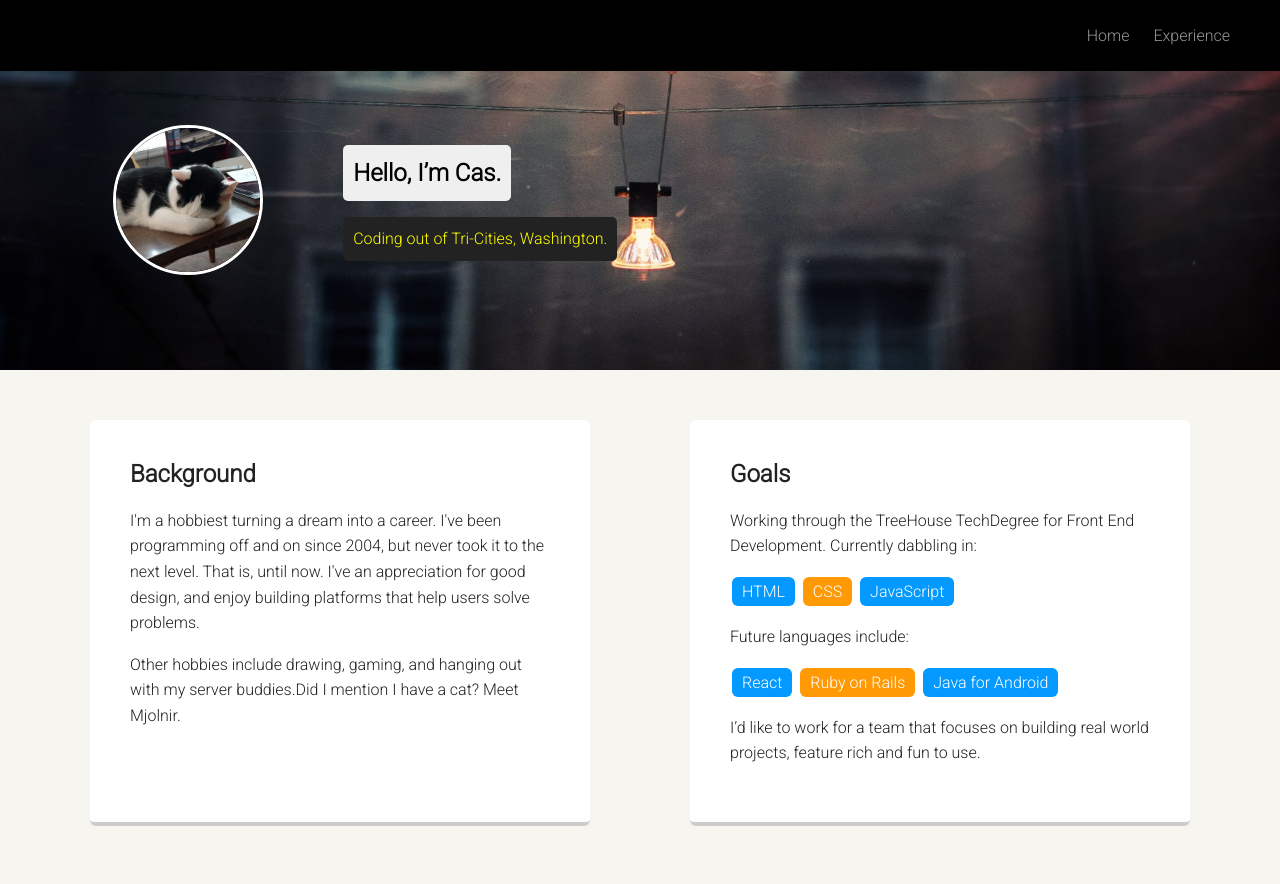
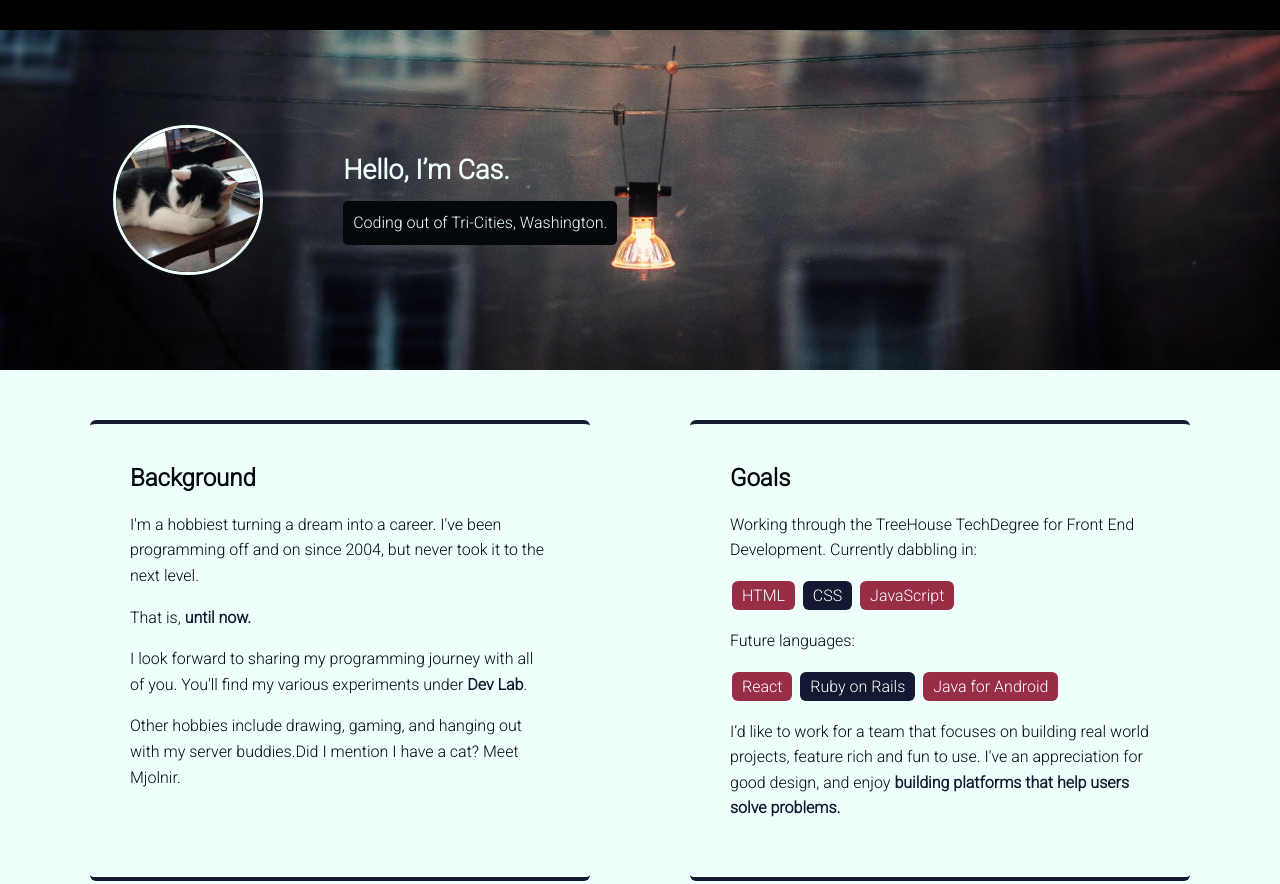
Before and after one commit to codecat-dev/codeCat-Dev, a plain HTML site: page index.html in a window 1280 px wide. Shown: the top 884 px of the page. Drawn offline with Linux system fonts and the light colour scheme.

Commit message:
Styling Changes
12.6.18
- updated to a new brand color scheme
- fixed some styling on the header and cards

```diff
--- a/index.html
+++ b/index.html
@@ -1,9 +1,8 @@
 <!doctype html>
 <html lang="en">
-
     <head>
       <meta charset="utf-8">
-        <title>Cas aka "codeCat_dev": a profile site</title>
+      <title>Whiskey Dev</title>
       <meta name="viewport" content="width=device-width, initial-scale=1.0">
       <link rel="stylesheet" href="styles.css">
       <link href="https://fonts.googleapis.com/css?family=Lato|Roboto:300" rel="stylesheet">
@@ -12,10 +11,10 @@
     <body>
 
         <div class="main-nav">
-            <ul class="nav">
+            <!--<ul class="nav">
               <li><a href="#">Home</a></li>
               <li><a href="#">Experience</a></li>
-            </ul>
+            </ul>-->
         </div>
 
         <header>
@@ -24,8 +23,8 @@
                   <img src="images/rsz_profilecat.jpg" alt="Photo of Mjolnir" class="profile-image">
                 </section>
                 <section class="header-content" id="helloWorld">
-                    <h1 class="tag name">Hello, I’m Cas.</h1>
-                    <p class="tag location">Coding out of Tri-Cities, Washington.</p>
+                  <h1 class="tag">Hello, I’m Cas.</h1>
+                  <p class="location">Coding out of Tri-Cities, Washington.</p>
                 </section>
             </div>
         </header>
@@ -33,7 +32,9 @@
         <main class="flex">
           <div class="card">
             <h2>Background</h2>
-                <p>I'm a hobbiest turning a dream into a career. I've been programming off and on since 2004, but never took it to the next level. That is, until now. I've an appreciation for good design, and enjoy building platforms that help users solve problems. </p>
+            <p>I'm a hobbiest turning a dream into a career. I've been programming off and on since 2004, but never took it to the next level.
+            <p>That is, <span class="emphasis">until now.</span></p>
+            <p>I look forward to sharing my programming journey with all of you. You'll find my various experiments under <span class="emphasis">Dev Lab</span>. </p>
             <p>Other hobbies include drawing, gaming, and hanging out with my server buddies.Did I mention I have a cat? Meet Mjolnir. </p>
           </div>
 
@@ -45,20 +46,19 @@
               <li>CSS</li>
               <li>JavaScript</li>
             </ul>
-                <p>Future languages include: </p>
+            <p>Future languages: </p>
             <ul class="skills">
               <li>React</li>
               <li>Ruby on Rails</li>
               <li>Java for Android</li>
             </ul>
-                <p>I’d like to work for a team that focuses on building real world projects, feature rich and fun to use.</p>
+            <p>I’d like to work for a team that focuses on building real world projects, feature rich and fun to use. I've an appreciation for good design, and enjoy <span class="emphasis">building platforms that help users solve problems.</span> </p>
           </div>
 
         </main>
-
         <footer>
           <ul>
-                <li><a href="https://twitter.com/codeCat_dev" class="social twitter">Twitter</a></li>
+            <li><a href="https://twitter.com/codeCat_dev  " class="social twitter">Twitter</a></li>
             <li><a href="https://github.com/codecat-dev" class="social github">Github</a></li>
           </ul>
           <p class="copyright">Copyright 2018, Cassandra</p>
--- a/styles.css
+++ b/styles.css
@@ -1,4 +1,6 @@
-/********************************************* GLOBAL STYLES****************/
+/* Global Layout Set-up */
+
+
 * {
     box-sizing: border-box;
 }
@@ -8,24 +10,30 @@ body {
     padding: 0;
     text-align: center;
     font-family: 'Roboto', sans-serif;
-    color: #222;
-    background: #f7f5f0;
+    color: #04080B;
+    background:  #EFFFFC;
 }
+
+
 /* Link Styles */
 
 a {
     text-decoration: none;
     color: #999;
 }
+
 a:hover {
     color: #6633ff;
 }
 
-.clearfix {
-    clear: both;
+.emphasis{
+
+    color: #131931;
+    font-weight: 600;
+
 }
 
-/********************************************* NAV CLASS STYLING ****************/
+/* Section Styles */
 
 .main-nav {
     width: 100%;
@@ -33,7 +41,7 @@ a:hover {
     min-height: 30px;
     padding: 10px;
     position: fixed;
-    text-align: right;;
+    text-align: right;
 }
 
 .nav {
@@ -46,7 +54,6 @@ a:hover {
     margin-right: auto;
     color: white;
 }
-
 .nav li {
     padding: 5px 10px 10px 10px;
     display: inline;
@@ -58,18 +65,17 @@ a:hover {
     color: white
 }
 
-/********************************************* HEADER STYLING ****************/
+/***************** HEADER STYLING ******************/
 
 header {
     background: url('images/rsz_lamp_unsplash_cropped.jpg') no-repeat top center ;
     background-size: cover;
-    overflow: hidden;
+    overflow: none;
     padding-top: 60px;
 }
 
-
-header h1{
-    margin: 0px;
+.header-content{
+    padding-left: 40px;
 }
 
 header {
@@ -81,12 +87,9 @@ header .profile-image {
     width: 150px;
     height: 150px;
     border-radius: 50%;
-    border: 3px solid white;
+    border: 3px solid #EFFFFC;
     transition: all .5s;
-}
 
-header .profile-image:hover {
-  transform: scale(1.2) rotate(5deg);
 }
 
 .flex-header {
@@ -97,47 +100,49 @@ header .profile-image:hover {
     max-width: 625px;
 }
 
-.header-content{
-    padding-left: 40px;
+#helloWorld{
+    margin-top: 90px;
 }
 
-.tag {
-    background-color: #efefef;
-    color: black;
-    padding: 10px;
-    border-radius: 5px;
+
+.tag, .location {
+    color: #EFFFFC;
     display: table;
 }
 
-.location {
-    background-color: #222;
-    color: yellow;
+.tag{
+    font-size: 27px;
+    margin-bottom: 10px;
 }
 
-
-#helloWorld{
-    margin-top: 85px;
+.location {
+    background-color: #04080B;
+    color: #EFFFFC;
+    border-radius: 5px;
+    padding: 10px;
+    margin: 0;
 }
 
+header h1{
+    margin: 0px;
+}
 
-/********************************************* CARD CLASS STYLING ****************/
 
 .card {
     margin: 30px;
     padding: 20px 40px 40px;
     max-width: 500px;
     text-align: left;
-    background: #fff;
-    border-bottom: 4px solid #ccc;
+    background: #EFFFFC;
+    border-top: 4px solid #131931;
+    border-bottom: 4px solid #131931;
     border-radius: 6px;
     transition: all .5s;
 }
 
 .card:hover {
-    border-color: #ff99ff;
+    border-color: #982E45;
 }
-
-/********************************************* SKILLS CLASS STYLING ****************/
 
 ul.skills {
     padding: 0;
@@ -147,17 +152,15 @@ ul.skills {
 .skills li {
     border-radius: 6px;
     display: inline-block;
-    background: #ff9904;
+    background: #131931;
     color: white;
     padding: 5px 10px;
     margin: 2px;
 }
 
 .skills li:nth-child(odd) {
-    background: #0399ff;
+    background: #982E45;
 }
-
-/********************************************* FOOTER STYLING ****************/
 
 footer {
     width: 100%;
@@ -180,6 +183,8 @@ footer ul li {
     display: inline-block;
 }
 
+/**----------------------------------- SOCIAL STYLES -------------------- **/
+
 a.social {
   display: inline-block;
   text-indent: -9999px;
@@ -190,27 +195,25 @@ a.social {
   opacity: .4;
   transition: all .5s;
 }
-
 a.twitter {
   background-image: url(images/twitter.svg);
-}
-
-a.linkedin {
-    background-image: url(images/linkedin.svg);
 }
 
 a.github {
   background-image: url(images/github.svg);
 }
-
 a.social:hover {
   opacity: 1;
 }
 
 
-/********************************************* @MEDIA STYLING - RESPONSIVE DESIGN ****************/
+.clearfix {
+    clear: both;
+}
 
+/* Styles for larger screens */
 @media screen and (min-width: 720px) {
+
 
     .flex {
         display: -ms-flexbox;      /* TWEENER - IE 10 */
```
Also changed, not shown: colors.txt (added). Lines whose indentation alone changed are shown as unchanged.
